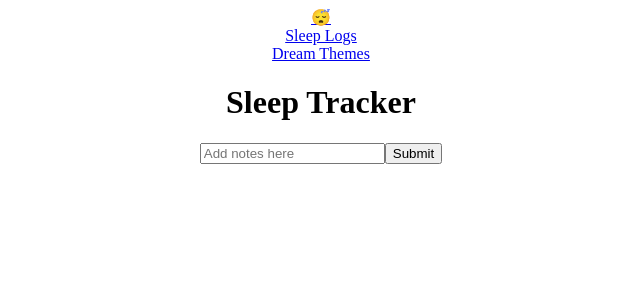
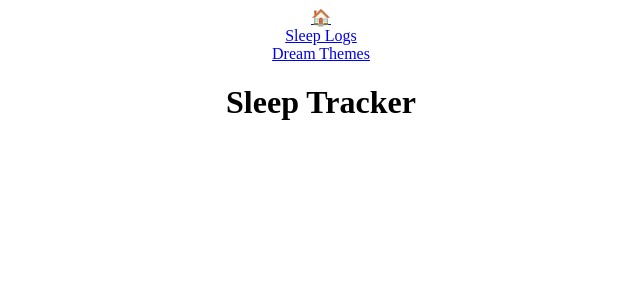
Before and after one commit to Andrew-Kil/sleep-tracker, a React (Create React App) app in the folder client/: page / in a window 1280 px wide. Shown: the top 300 px of the page, without its empty margins (319-959 px from the left). Built offline with nearby package versions, Linux system fonts and the light colour scheme.

Commit message:
configure file structure

```diff
--- a/client/src/App.js
+++ b/client/src/App.js
@@ -3,8 +3,7 @@ import React from "react";
 import { Switch, Route } from "react-router-dom";
 
 import NavBar from "./components/NavBar";
-import AddSleepLogForm from "./components/AddSleepLogForm";
-import DisplaySleepLogs from "./components/DisplaySleepLogs";
+import SleepLogs from "./components/SleepLogs/SleepLogs";
 import DisplayDreamThemes from "./components/DisplayDreamThemes";
 
 import "./App.css";
@@ -12,11 +11,11 @@ import "./App.css";
 const App = () => (
   <div className="App">
     <NavBar></NavBar>
+
     <h1>Sleep Tracker</h1>
-    <AddSleepLogForm></AddSleepLogForm>
 
     <Switch>
-      <Route exact path="/sleep-logs" component={DisplaySleepLogs}></Route>
+      <Route exact path="/sleep-logs" component={SleepLogs}></Route>
       <Route exact path="/dream-themes" component={DisplayDreamThemes}></Route>
     </Switch>
   </div>
--- a/client/src/components/NavBar.js
+++ b/client/src/components/NavBar.js
@@ -6,8 +6,8 @@ const NavBar = () => (
     <nav>
       <span>
         <NavLink to="/">
-          <span role="img" aria-label="sleep emoji">
-            😴
+          <span role="img" aria-label="home emoji">
+            🏠
           </span>
         </NavLink>
       </span>
--- /dev/null
+++ b/client/src/components/SleepLogs/SleepLogs.js
@@ -0,0 +1,13 @@
+import React from "react";
+
+import AddSleepLogForm from "./AddSleepLogForm";
+import DisplaySleepLogs from "./DisplaySleepLogs";
+
+const SleepLogs = () => (
+  <>
+    <AddSleepLogForm></AddSleepLogForm>
+    <DisplaySleepLogs></DisplaySleepLogs>
+  </>
+);
+
+export default SleepLogs;
```
Also changed, not shown: client/src/components/SleepLogs/AddSleepLogForm.js (renamed from client/src/components/AddSleepLogForm.js), client/src/components/SleepLogs/DisplaySleepLogs.js (renamed from client/src/components/DisplaySleepLogs.js), 1 other file (tests, documents, lock files or other folders).
